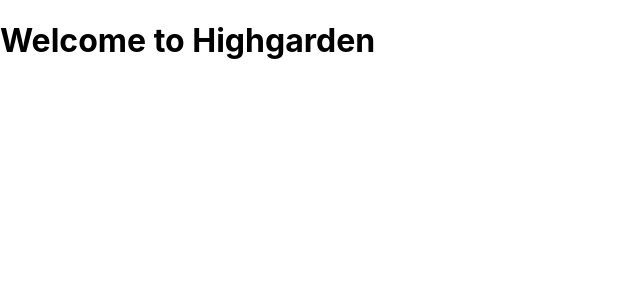
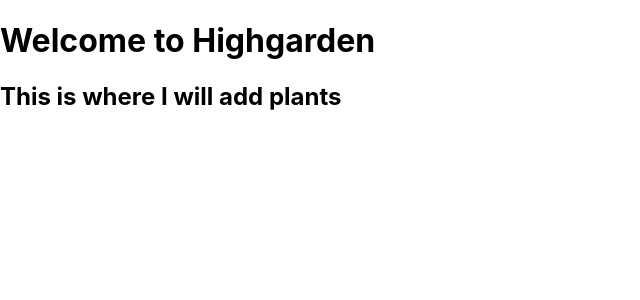
Before and after one commit to AntonioAlgarin/highgarden, a React (Create React App) app: page / in a window 1280 px wide. Shown: the top 300 px of the page, without its empty margins (0-640 px from the left). Built offline with nearby package versions, Linux system fonts and the light colour scheme.

Commit message:
added H2

```diff
--- a/src/App.js
+++ b/src/App.js
@@ -6,6 +6,7 @@ function App() {
   return (
     <React.Fragment>
       <h1>Welcome to Highgarden</h1>
+      <h2>This is where I will add plants</h2>
     </React.Fragment>
   );
 }
```
